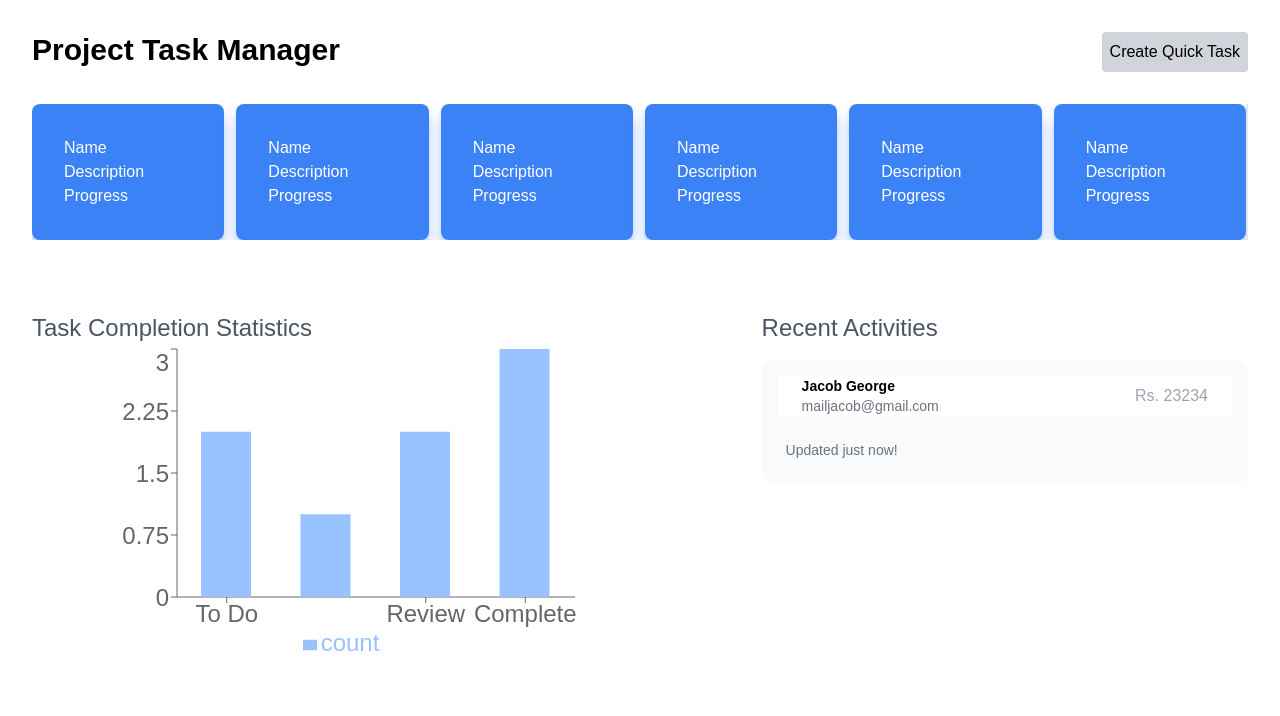
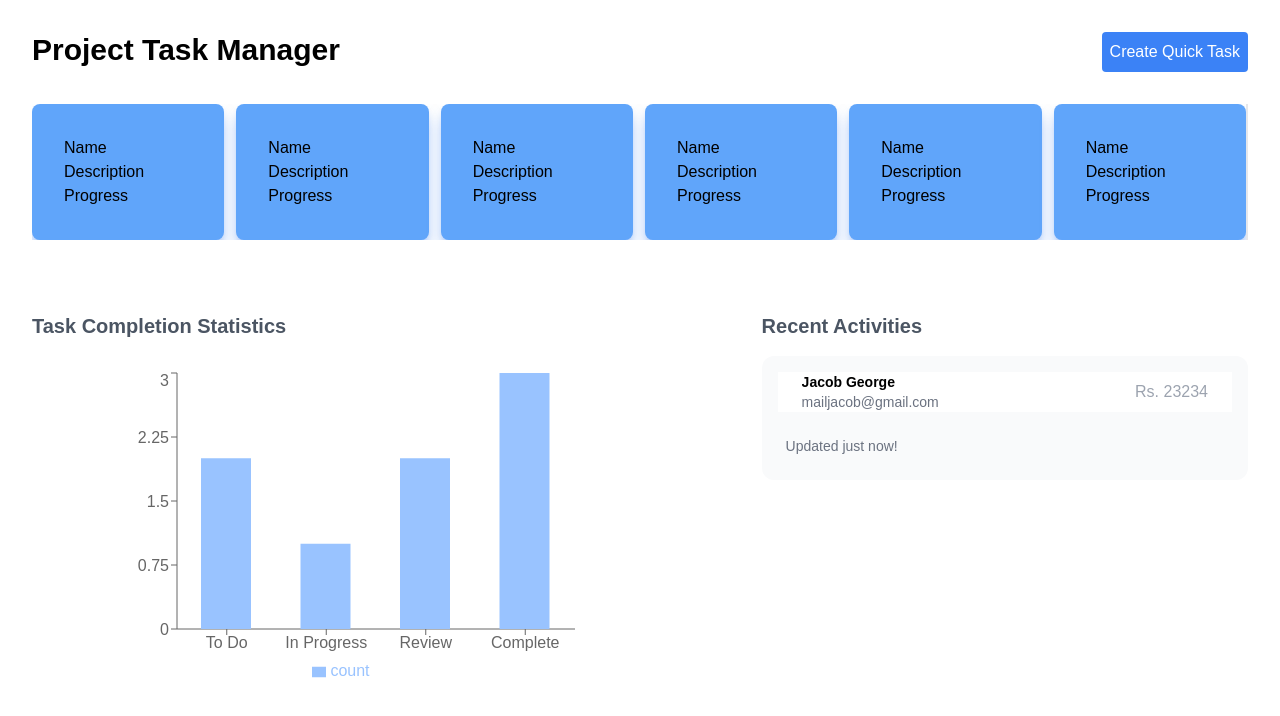
Before and after one commit to sony-tom/project_task_manager_app, a Next.js app: page /dashboard in a window 1280 px wide. Shown: the top 716 px of the page. Built offline with nearby package versions, Linux system fonts and the light colour scheme.

Commit message:
barchart updated

```diff
--- a/src/app/components/activityfeed.tsx
+++ b/src/app/components/activityfeed.tsx
@@ -1,7 +1,7 @@
 const RecentActivities = () => {
   return (
     <div className="flex w-full flex-col md:col-span-4 lg:col-span-4">
-      <h2 className={`mb-4 text-xl text-gray-600 md:text-2xl`}>Recent Activities</h2>
+      <h2 className={`mb-4 text-xl text-gray-600 md:text-xl font-bold`}>Recent Activities</h2>
       <div className="flex grow flex-col justify-between rounded-xl bg-gray-50 p-4">
         <div className="bg-white px-6 flex justify-between items-center">
           <div className="flex items-center">
--- a/src/app/components/barChart.tsx
+++ b/src/app/components/barChart.tsx
@@ -31,7 +31,7 @@ const BarChartStatistic = () => {
   ];
 
   return (
-    <ResponsiveContainer  width="70%" height="80%" className="ml-20">
+    <ResponsiveContainer  width="70%" height="80%" className="ml-20 mt-7">
       <BarChart width={50} height={80} data={data}>
         <XAxis dataKey="name" />
         <YAxis />
--- a/src/app/components/header.tsx
+++ b/src/app/components/header.tsx
@@ -8,7 +8,7 @@ export default function Header() {
           Project Task Manager
         </Link>
       </div>
-      <div className="bg-gray-300 p-2 text-black rounded">
+      <div className="bg-blue-500 p-2 text-white rounded">
         <button>Create Quick Task</button>
       </div>
     </div>
--- a/src/app/components/overviewcard.tsx
+++ b/src/app/components/overviewcard.tsx
@@ -1,33 +1,33 @@
 export default function OverViewCardPage() {
   return (
     <div className="flex flex-row gap-3  w-full overflow-x-auto no-scrollbar border-r-2">
-      <div className=" p-8 w-72 rounded-lg text-white  bg-blue-500 shadow-lg shadow-blue-500/50">
+      <div className=" p-8 w-72 rounded-lg text-black  bg-blue-400 shadow-lg shadow-blue-500/50">
         <p>Name</p>
         <p>Description</p>
         <span>Progress</span>
       </div>
-      <div className=" p-8 w-72 rounded-lg text-white  bg-blue-500 shadow-lg shadow-blue-500/50">
+      <div className=" p-8 w-72 rounded-lg text-black  bg-blue-400 shadow-lg shadow-blue-500/50">
         <p>Name</p>
         <p>Description</p>
         <span>Progress</span>
       </div>
-      <div className=" p-8 w-72 rounded-lg text-white  bg-blue-500 shadow-lg shadow-blue-500/50">
+      <div className=" p-8 w-72 rounded-lg text-black  bg-blue-400 shadow-lg shadow-blue-500/50">
         <p>Name</p>
         <p>Description</p>
         <span>Progress</span>
       </div>
-      <div className=" p-8 w-72 rounded-lg text-white  bg-blue-500 shadow-lg shadow-blue-500/50">
+      <div className=" p-8 w-72 rounded-lg text-black  bg-blue-400 shadow-lg shadow-blue-500/50">
         <p>Name</p>
         <p>Description</p>
         <span>Progress</span>
       </div>
-      <div className=" p-8 w-72 rounded-lg text-white  bg-blue-500 shadow-lg shadow-blue-500/50">
+      <div className=" p-8 w-72 rounded-lg text-black  bg-blue-400 shadow-lg shadow-blue-500/50">
         <p>Name</p>
         <p>Description</p>
         <span>Progress</span>
       </div>
 
-      <div className=" p-8 w-72 rounded-lg text-white  bg-blue-500 shadow-lg shadow-blue-500/50">
+      <div className=" p-8 w-72 rounded-lg text-black  bg-blue-400 shadow-lg shadow-blue-500/50">
         <p>Name</p>
         <p>Description</p>
         <span>Progress</span>
--- a/src/app/dashboard/page.jsx
+++ b/src/app/dashboard/page.jsx
@@ -11,7 +11,8 @@ export default function Page() {
       </div>
       <div className="graph-div flex mt-10">
         <div className="w-3/5">
-          <div className="w-11/12 h-[400px] rounded text-gray-600 md:text-2xl">   Task Completion Statistics
+          <div className="w-11/12 h-[400px] rounded">
+           <p className="md:text-xl text-gray-600 font-bold">Task Completion Statistics</p>
             <BarChartStatistic />
           </div>
         </div>
```
